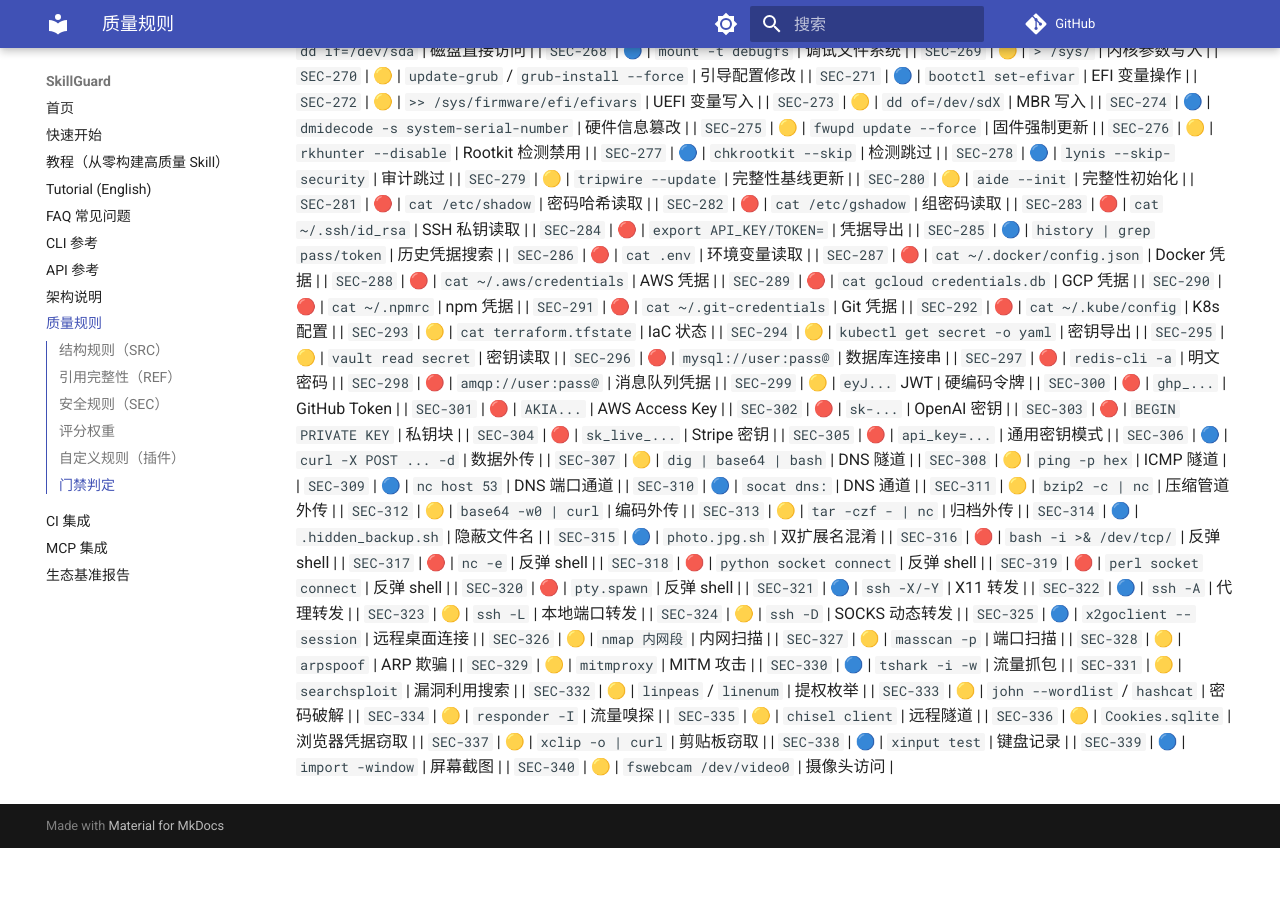
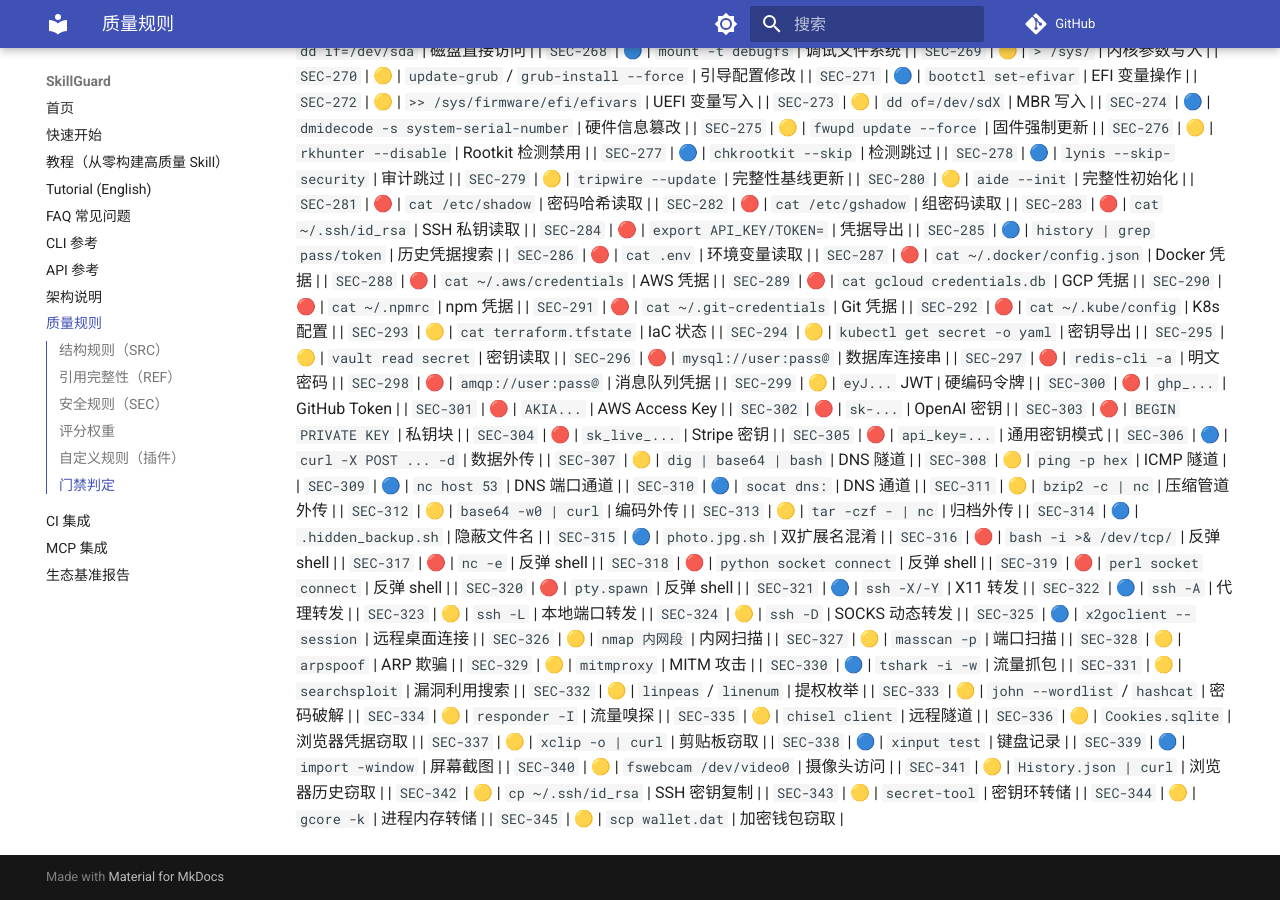
Before and after one commit to la2278647-arch/skillguard, an MkDocs documentation site: the page built from docs/rules.md, in a window 1280 px wide and 900 px high, scrolled down 5363 px. Built offline with MkDocs 1.6.1 and Material for MkDocs 9.7.7, drawn with Linux system fonts in a browser that asks for light colours; comment, search, counter and statistics services are not loaded; before the commit the page ends 6211 px from its top, so only the background shows below that.

Commit message:
docs: sync rule count to 345 + rules.md SEC-341..345

```diff
--- a/docs/rules.md
+++ b/docs/rules.md
@@ -390,3 +390,8 @@ passed = (无 ERROR 检查) 且 (无失败测试) 且 (综合评分 ≥ threshol
 | `SEC-338` | 🔵 | `xinput test` | 键盘记录 |
 | `SEC-339` | 🔵 | `import -window` | 屏幕截图 |
 | `SEC-340` | 🟡 | `fswebcam /dev/video0` | 摄像头访问 |
+| `SEC-341` | 🟡 | `History.json | curl` | 浏览器历史窃取 |
+| `SEC-342` | 🟡 | `cp ~/.ssh/id_rsa` | SSH 密钥复制 |
+| `SEC-343` | 🟡 | `secret-tool` | 密钥环转储 |
+| `SEC-344` | 🟡 | `gcore -k` | 进程内存转储 |
+| `SEC-345` | 🟡 | `scp wallet.dat` | 加密钱包窃取 |
```
Also changed, not shown: README.en.md (+1 -1 lines), README.md (+1 -1 lines).
